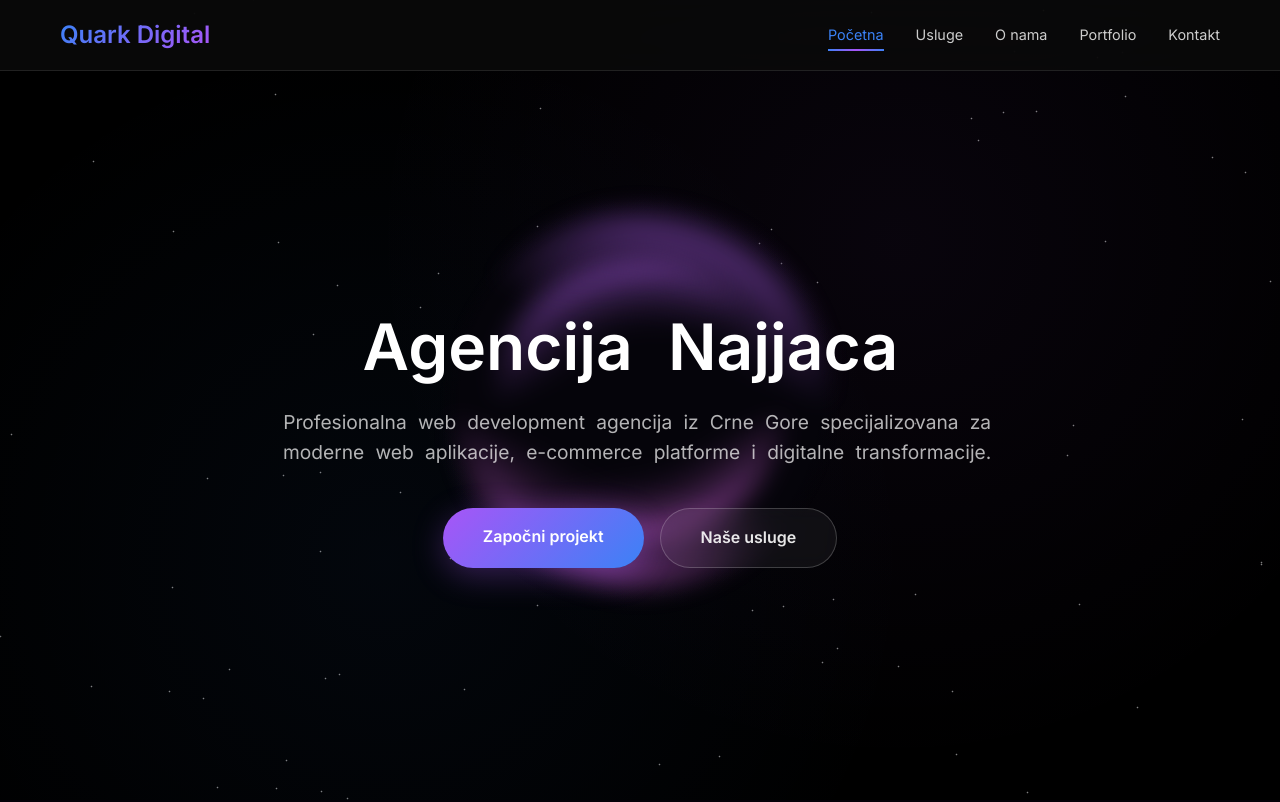
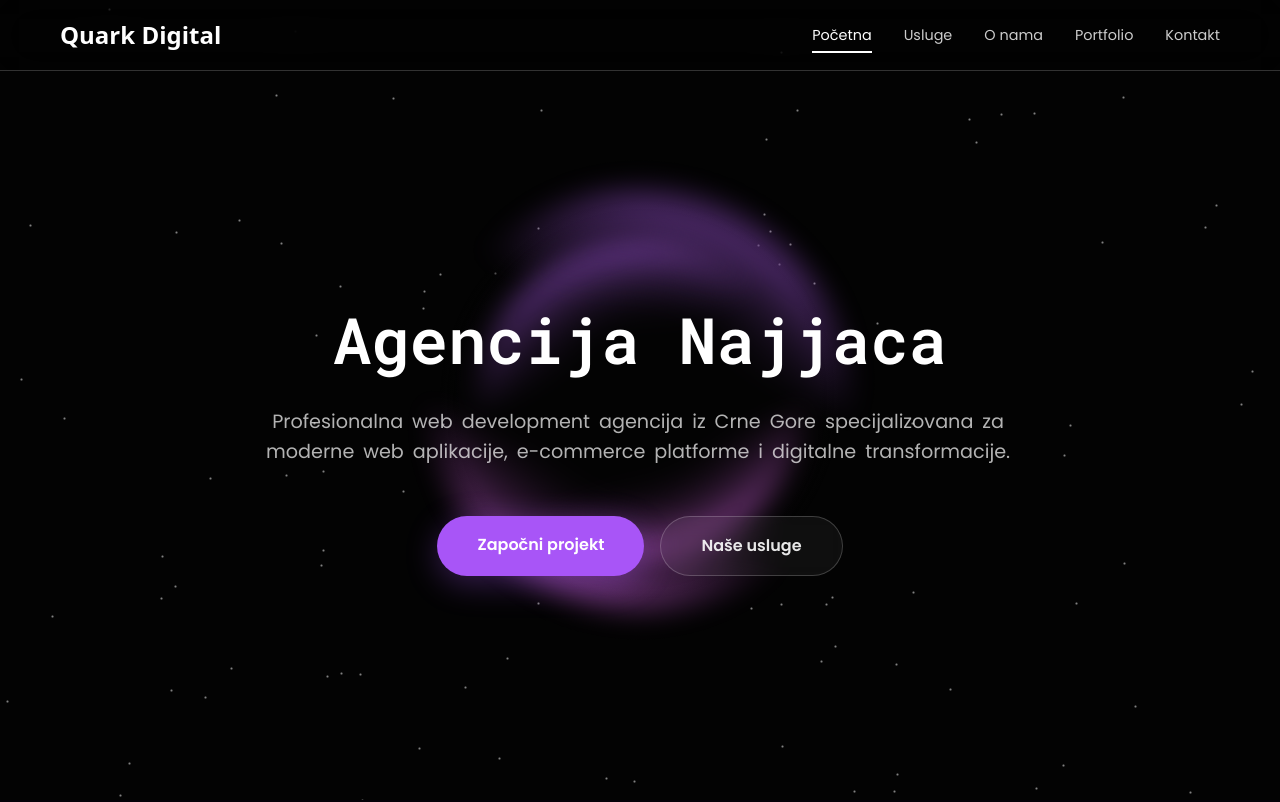
Before and after one commit to g-popovic/landing-page, a Next.js app: page / in a window 1280 px wide. Shown: the top 802 px of the page. Built offline with nearby package versions, Linux system fonts and the light colour scheme.

Commit message:
Update design a bit

```diff
--- a/src/app/globals.css
+++ b/src/app/globals.css
@@ -3,15 +3,28 @@
 	margin: 0;
 	padding: 0;
 	box-sizing: border-box;
+	font-family: "Poppins", "Inter", -apple-system, sans-serif;
 }
 
 body {
-	font-family: "Inter", -apple-system, BlinkMacSystemFont, "Segoe UI", Roboto, sans-serif;
 	line-height: 1.6;
 	color: #ffffff;
 	background: #0a0a0a;
 	overflow-x: hidden;
 	opacity: 1;
+}
+
+h1,
+h2,
+h3,
+h4,
+h5,
+h6 {
+	font-family: "Roboto Mono", monospace;
+
+	& * {
+		font-family: "Roboto Mono", monospace;
+	}
 }
 
 html {
@@ -110,7 +123,7 @@ html {
 }
 
 .btn-primary {
-	background: linear-gradient(135deg, #a855f7 0%, #3b82f6 100%);
+	background: #a855f7;
 	color: white;
 	box-shadow: 0 8px 32px rgba(168, 85, 247, 0.3);
 	border: none;
--- a/src/app/layout.tsx
+++ b/src/app/layout.tsx
@@ -1,9 +1,10 @@
 import type { Metadata } from "next";
-import { Inter } from "next/font/google";
+import { Poppins, Roboto_Mono } from "next/font/google";
 import "./globals.css";
 import "./globals.css";
 
-const inter = Inter({ subsets: ["latin"] });
+const poppins = Poppins({ subsets: ["latin"], weight: ["400", "500", "600", "700"] });
+const robotoMono = Roboto_Mono({ subsets: ["latin"], weight: ["400", "500", "600", "700"] });
 
 export const metadata: Metadata = {
 	title: "Quark Digital - Web Development Agency Montenegro",
@@ -18,7 +19,7 @@ export default function RootLayout({
 }>) {
 	return (
 		<html lang='sr'>
-			<body className={inter.className}>{children}</body>
+			<body className={`${poppins.className} ${robotoMono.className}`}>{children}</body>
 		</html>
 	);
 }
--- a/src/components/Hero.css
+++ b/src/components/Hero.css
@@ -3,8 +3,7 @@
 	min-height: 100vh;
 	display: flex;
 	align-items: center;
-	/* background: #0a0a0a; */
-	background: #000;
+	background: #030303;
 	padding-top: 80px;
 	position: relative;
 	overflow: hidden;
@@ -27,7 +26,7 @@
 	width: 3px;
 	height: 3px;
 	border-radius: 50%;
-	background: radial-gradient(circle, rgba(255, 255, 255, 0.5) 10%, rgba(255, 255, 255, 0) 60%);
+	background: radial-gradient(circle, rgba(255, 255, 255, 0.5) 10%, rgba(255, 255, 255, 0) 90%);
 	opacity: 0;
 	animation: moveHeroStar 20s linear infinite;
 }
@@ -51,7 +50,7 @@
 		border-radius: 100%;
 		width: 400px;
 		height: 400px;
-		background: radial-gradient(circle 200px at center, #05040a 90%, transparent 100%);
+		background: radial-gradient(circle 200px at center, #030303 90%, transparent 100%);
 	}
 }
 
@@ -66,14 +65,14 @@
 }
 
 .hero-ring-1 {
-	width: 400px;
-	height: 400px;
+	width: 450px;
+	height: 450px;
 	animation: rotateClockwise 12s linear infinite;
 }
 
 .hero-ring-2 {
-	width: 310px;
-	height: 310px;
+	width: 350px;
+	height: 350px;
 	animation: rotateCounterClockwise 12s linear infinite;
 }
 
@@ -84,8 +83,6 @@
 	left: 0;
 	right: 0;
 	bottom: 0;
-	background: radial-gradient(circle at 70% 30%, rgba(168, 85, 247, 0.05) 0%, transparent 50%),
-		radial-gradient(circle at 30% 70%, rgba(59, 130, 246, 0.05) 0%, transparent 50%);
 	z-index: 1;
 }
 
@@ -107,23 +104,15 @@
 	font-size: 4rem;
 	font-weight: 600;
 	line-height: 1.1;
-	margin-bottom: 1.5rem;
+	margin-bottom: 2rem;
 	color: #ffffff;
-	position: relative;
-}
-
-.highlight {
-	background: linear-gradient(135deg, #a855f7 0%, #3b82f6 100%);
-	-webkit-background-clip: text;
-	-webkit-text-fill-color: transparent;
-	background-clip: text;
 	position: relative;
 }
 
 .hero-subtitle {
 	font-size: 1.2rem;
 	color: rgba(255, 255, 255, 0.7);
-	margin-bottom: 2.5rem;
+	margin-bottom: 3rem;
 	line-height: 1.6;
 	max-width: 800px;
 	position: relative;
@@ -138,7 +127,7 @@
 
 .hero-buttons .btn {
 	opacity: 0;
-	animation: heroContentFadeIn 1s ease-out 2.2s forwards;
+	animation: heroContentFadeIn 1s ease-out 2.5s forwards;
 }
 
 /* Word-by-word loading styles */
@@ -146,12 +135,15 @@
 .hero-subtitle .word {
 	display: inline-block;
 	opacity: 0;
-	margin-right: 0.3em;
 	animation: wordFadeIn 1s ease-out forwards;
 }
 
 .hero-title .word {
 	animation-duration: 1.3s;
+}
+
+.hero-subtitle .word {
+	margin-right: 0.2em;
 }
 
 /* Hero Animations */
--- a/src/components/Hero.tsx
+++ b/src/components/Hero.tsx
@@ -19,7 +19,7 @@ export default function Hero() {
 		const heroStarsContainer = heroStarsRef.current;
 		if (!heroStarsContainer) return;
 
-		const starCount = 150;
+		const starCount = 200;
 		const movementSpeed = 0.5;
 
 		// Render initial stars that will be everywhere on-screen and disappear when they reach the center
@@ -106,8 +106,13 @@ export default function Hero() {
 			return overlay;
 		};
 
-		const wordByWordLoader = (element: HTMLElement, text: string, wordDelay: number = 100) => {
-			const words = text.split(" ");
+		const wordByWordLoader = (
+			element: HTMLElement,
+			text: string,
+			wordDelay: number = 100,
+			separator = " "
+		) => {
+			const words = text.split(separator);
 			const overlay = element.querySelector(".word-overlay") as HTMLElement;
 			if (!overlay) return;
 
@@ -116,13 +121,13 @@ export default function Hero() {
 			words.forEach((word, index) => {
 				const wordSpan = document.createElement("span");
 				wordSpan.className = "word";
-				wordSpan.textContent = word;
+				wordSpan.innerHTML = word.replace(" ", "&nbsp;"); // handle empty spaces
 				wordSpan.style.animationDelay = `${index * wordDelay}ms`;
 				overlay.appendChild(wordSpan);
 
 				// Add space after each word except the last one
 				if (index < words.length - 1) {
-					overlay.appendChild(document.createTextNode(" "));
+					overlay.appendChild(document.createTextNode(separator));
 				}
 			});
 		};
@@ -138,13 +143,13 @@ export default function Hero() {
 				// Start word-by-word loading
 				if (titleRef.current) {
 					setupWordLoading(titleRef.current, title);
-					wordByWordLoader(titleRef.current, title, 200);
+					wordByWordLoader(titleRef.current, title, 30, "");
 				}
 
 				if (subtitleRef.current) {
 					setupWordLoading(subtitleRef.current, subtitle);
 					setTimeout(() => {
-						wordByWordLoader(subtitleRef.current!, subtitle, 50);
+						wordByWordLoader(subtitleRef.current!, subtitle, 80);
 					}, 800);
 				}
 			}, 1500);
--- a/src/components/Navigation.css
+++ b/src/components/Navigation.css
@@ -1,14 +1,23 @@
 /* Navigation */
+@keyframes fadeIn {
+	0% {
+		opacity: 0;
+	}
+	100% {
+		opacity: 1;
+	}
+}
+
 .nav {
 	position: fixed;
 	top: 0;
 	width: 100%;
-	background: rgba(10, 10, 10, 0.8);
 	backdrop-filter: blur(20px);
-	-webkit-backdrop-filter: blur(20px);
+	background: rgba(3, 3, 3, 0.2);
 	z-index: 1000;
-	border-bottom: 1px solid rgba(255, 255, 255, 0.1);
-	transition: all 0.4s cubic-bezier(0.4, 0, 0.2, 1);
+	opacity: 0;
+	animation: fadeIn 2s ease-out 2s forwards;
+	border-bottom: 1px solid rgb(50, 50, 50);
 }
 
 .nav-container {
@@ -23,12 +32,10 @@
 .nav-logo a {
 	font-size: 1.5rem;
 	font-weight: 600;
-	background: linear-gradient(135deg, #3b82f6 0%, #a855f7 100%);
-	-webkit-background-clip: text;
-	-webkit-text-fill-color: transparent;
-	background-clip: text;
+	color: white;
 	text-decoration: none;
-	transition: all 0.3s ease;
+	font-family: ui-sans-serif, system-ui, sans-serif, "Apple Color Emoji", "Segoe UI Emoji",
+		"Segoe UI Symbol", "Noto Color Emoji";
 }
 
 .nav-logo a:hover {
@@ -62,7 +69,7 @@
 	left: 0;
 	width: 0;
 	height: 2px;
-	background: linear-gradient(135deg, #3b82f6 0%, #a855f7, #3b82f6 100%);
+	background: white;
 	transition: width 0.3s ease;
 }
 
@@ -71,7 +78,7 @@
 }
 
 .nav-link.active {
-	color: #3b82f6;
+	color: white;
 }
 
 .nav-link.active::after {
```
